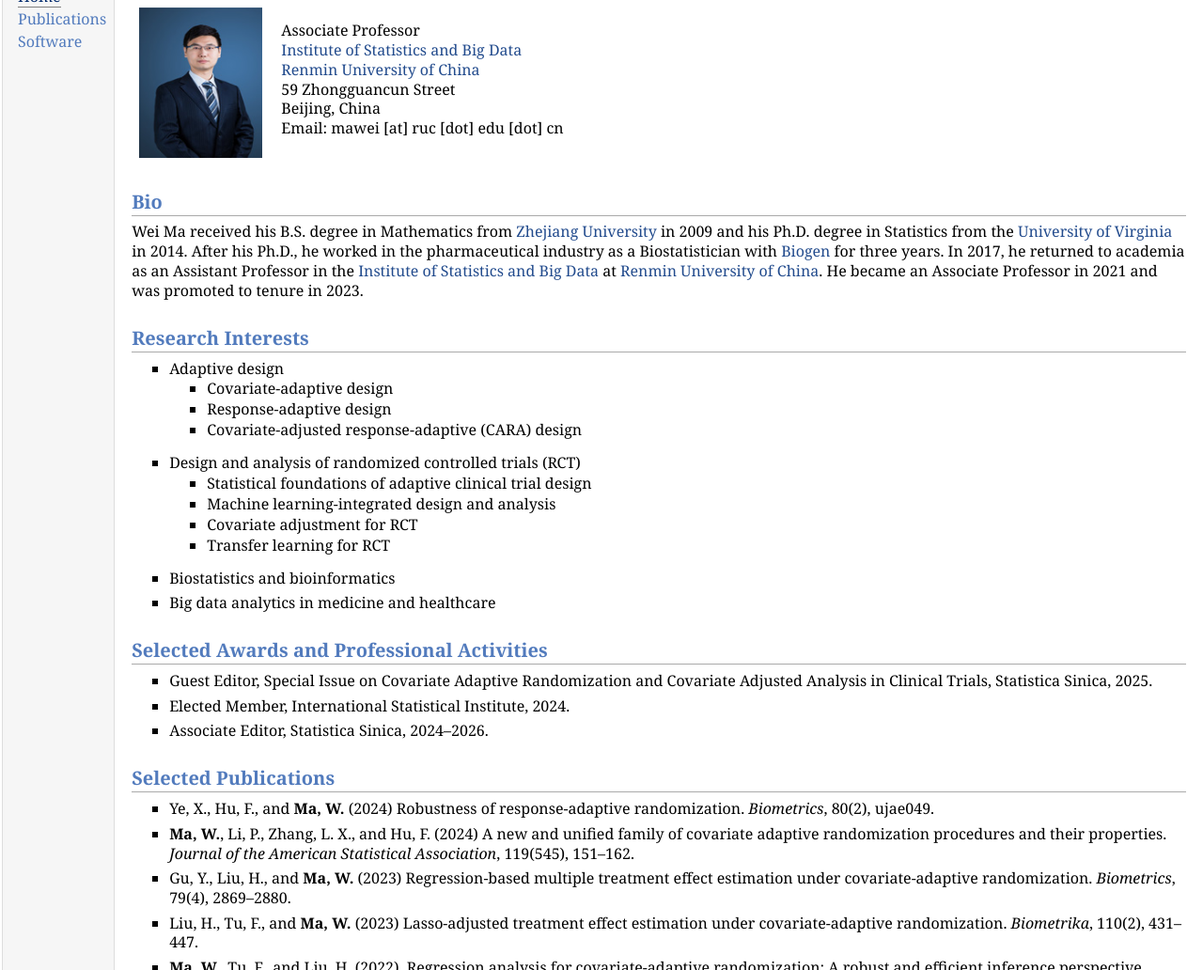
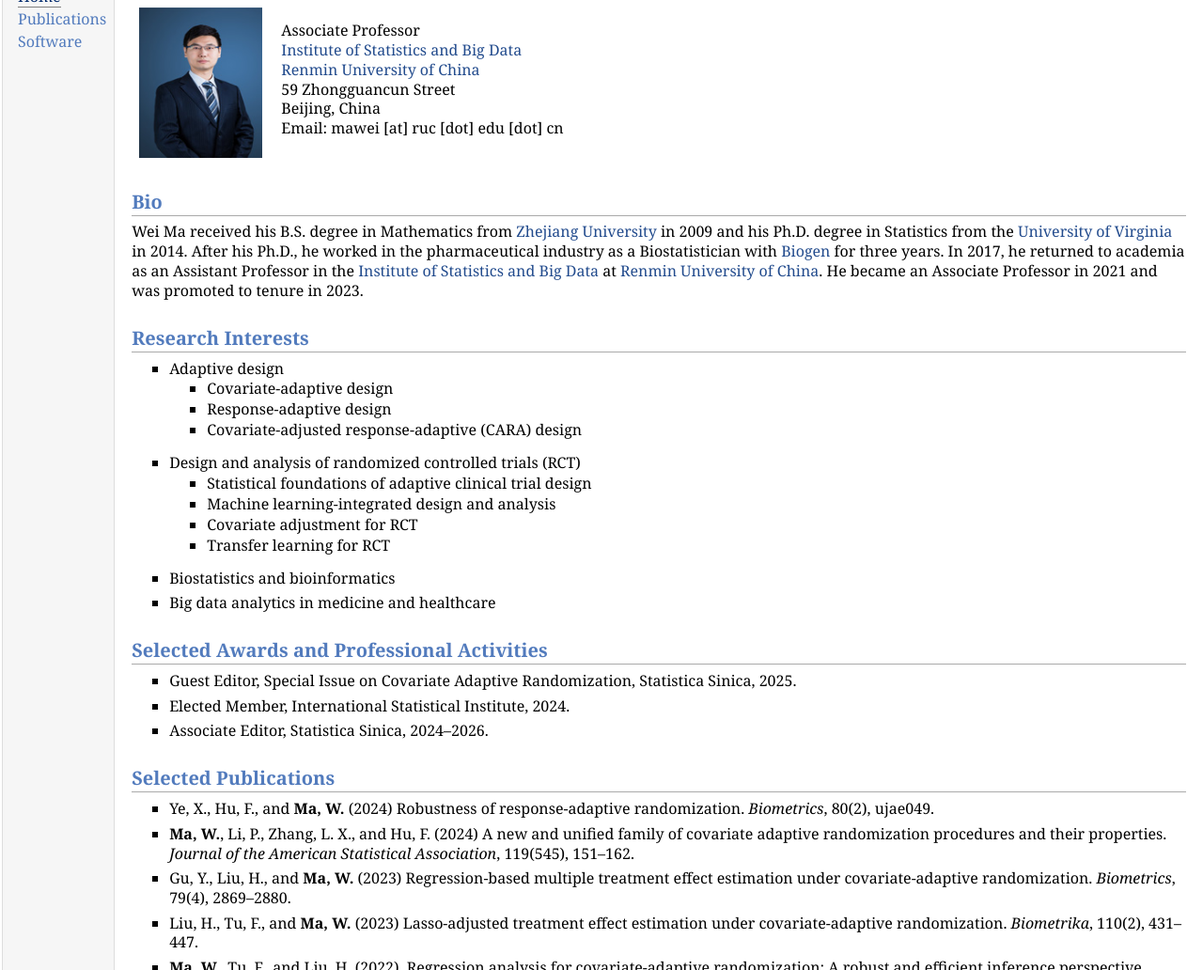
Before and after one commit to maweiruc/maweiruc.github.io, a plain HTML site: page index.html in a window 1280 px wide. Shown: the part 68-1100 px from the top of the page at 94% size. Drawn offline with Linux system fonts and the light colour scheme.

Commit message:
Update index.html

```diff
--- a/index.html
+++ b/index.html
@@ -57,7 +57,7 @@ Email: mawei [at] ruc [dot] edu [dot] cn
 </ul>
 <h2>Selected Awards and Professional Activities</h2>
 <ul>
-<li><p>Guest Editor, Special Issue on Covariate Adaptive Randomization and Covariate Adjusted Analysis in Clinical Trials, Statistica Sinica, 2025.
+<li><p>Guest Editor, Special Issue on Covariate Adaptive Randomization, Statistica Sinica, 2025.
 </p>
 <li><p>Elected Member, International Statistical Institute, 2024.
 </p>
```
